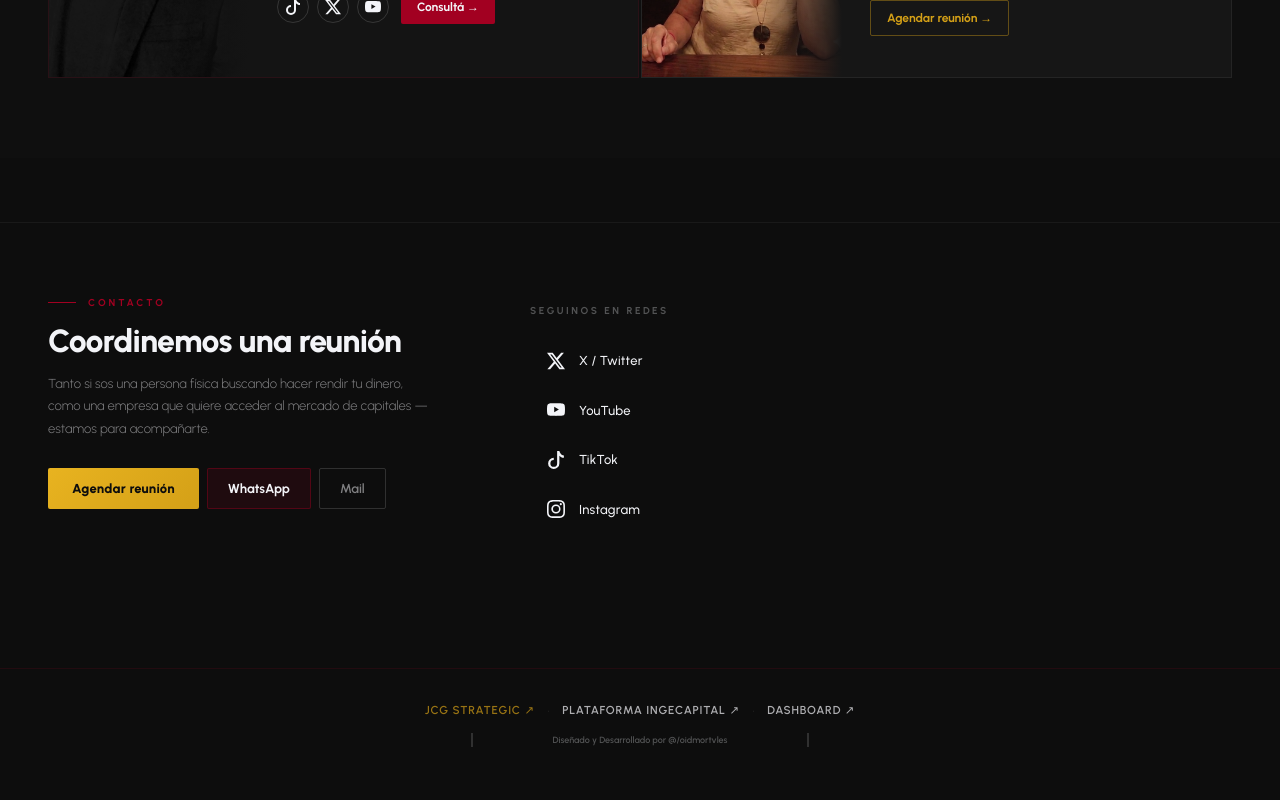
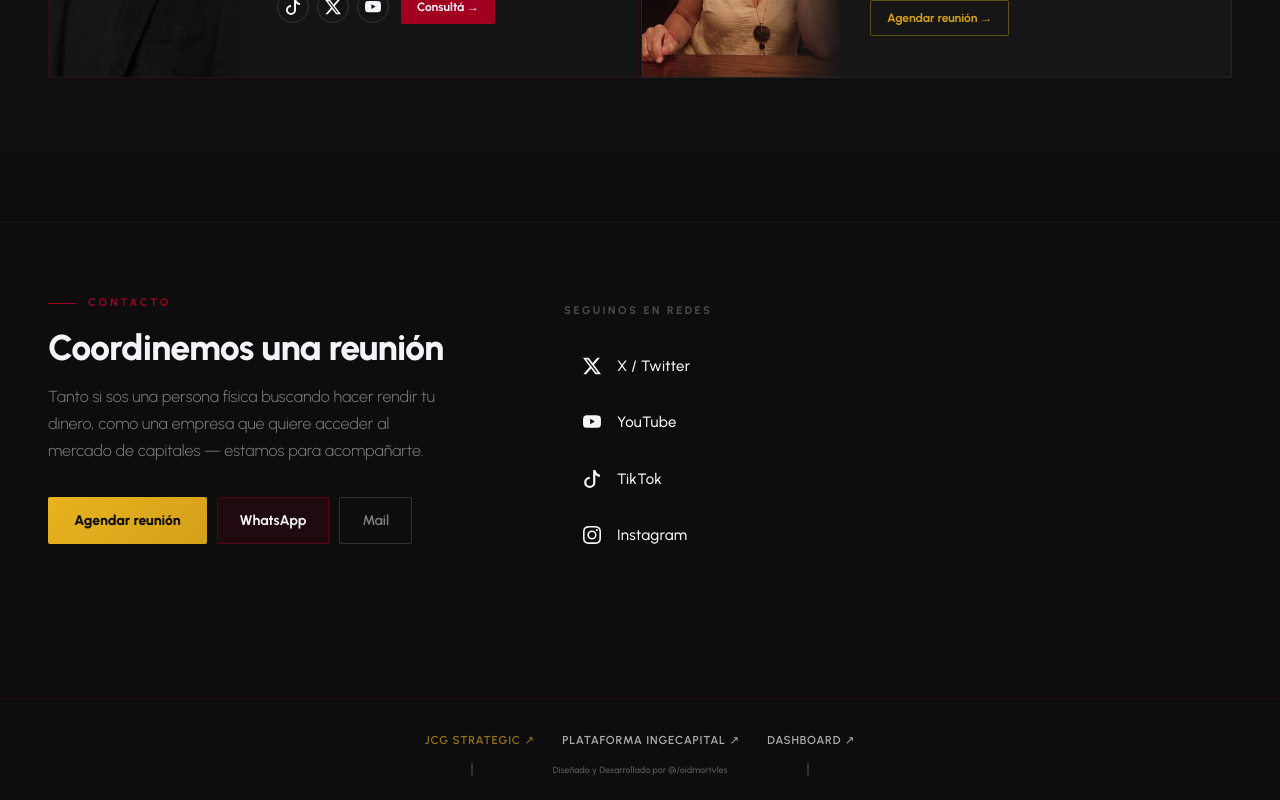
Before and after one commit to jcginversiones/JCGInversiones, a React (Vite) app: page / in a window 1280 px wide. Shown: the part 5533-6333 px from the top of the page. Before the commit the page ends 6304 px from the top, so only its background shows below. Built offline with nearby package versions, Linux system fonts and the light colour scheme.

Commit message:
Update Contact.css

```diff
--- a/src/components/Contact.css
+++ b/src/components/Contact.css
@@ -8,21 +8,21 @@
 .contactInner {
     display: grid;
     grid-template-columns: 1fr 1fr;
-    gap: 64px;
+    gap: 72px;
     align-items: start;
-    max-width: 900px;
+    max-width: 960px;
 }
 
 .contactEyebrow {
     display: flex;
     align-items: center;
     gap: 12px;
-    font-size: 10px;
+    font-size: 11px;
     font-weight: 700;
     letter-spacing: 3px;
     text-transform: uppercase;
     color: #a20021;
-    margin-bottom: 14px;
+    margin-bottom: 16px;
 }
 
 .contactEyebrowLine {
@@ -34,38 +34,37 @@
 }
 
 .contactTitulo {
-    font-size: clamp(24px, 2.5vw, 34px);
+    font-size: clamp(26px, 2.8vw, 38px);
     font-weight: 800;
     letter-spacing: -0.02em;
     line-height: 1.1;
     color: #F3F4F8;
-    margin-bottom: 14px;
+    margin-bottom: 16px;
 }
 
 .contactDesc {
-    font-size: 13px;
+    font-size: 16px;
     color: rgba(243,244,248,0.5);
     line-height: 1.7;
-    margin-bottom: 28px;
-    max-width: 380px;
+    margin-bottom: 32px;
+    max-width: 400px;
 }
 
 .contactBtns {
     display: flex;
-    gap: 8px;
+    gap: 10px;
     flex-wrap: wrap;
 }
 
 .contactBtnAgendar {
-    padding: 11px 24px;
+    padding: 13px 26px;
     background: linear-gradient(135deg, #e8b320, #D4A017);
     color: #0d0d0d;
-    font-size: 13px;
+    font-size: 14px;
     font-weight: 800;
     text-decoration: none;
     border-radius: 2px;
     transition: .2s ease-out;
-    letter-spacing: 0.02em;
 }
 .contactBtnAgendar:hover {
     background: linear-gradient(135deg, #f0c030, #e8b320);
@@ -73,31 +72,30 @@
 }
 
 .contactBtnWpp {
-    padding: 10px 20px;
+    padding: 12px 22px;
     background: rgba(162,0,33,0.12);
     color: #F3F4F8;
-    font-size: 13px;
+    font-size: 14px;
     font-weight: 700;
     text-decoration: none;
     border: 1px solid rgba(162,0,33,0.4);
     border-radius: 2px;
-    transition: .2s ease-out;
+    transition: .2s;
 }
 .contactBtnWpp:hover { background: #a20021; }
 
 .contactBtnMail {
-    padding: 10px 20px;
+    padding: 12px 22px;
     color: rgba(243,244,248,0.5);
-    font-size: 13px;
+    font-size: 14px;
     font-weight: 600;
     text-decoration: none;
     border: 1px solid rgba(243,244,248,0.15);
     border-radius: 2px;
-    transition: .2s ease-out;
+    transition: .2s;
 }
 .contactBtnMail:hover { color: #F3F4F8; border-color: rgba(243,244,248,0.4); }
 
-/* REDES */
 .contactRedes {
     display: flex;
     flex-direction: column;
@@ -106,11 +104,11 @@
 }
 
 .contactRedesLabel {
-    font-size: 10px;
+    font-size: 11px;
     font-weight: 700;
     letter-spacing: 2.5px;
     text-transform: uppercase;
-    color: rgba(243,244,248,0.3);
+    color: rgba(243,244,248,0.28);
 }
 
 .contactRedesItems {
@@ -122,8 +120,8 @@
 .contactRedItem {
     display: flex;
     align-items: center;
-    gap: 14px;
-    padding: 12px 16px;
+    gap: 16px;
+    padding: 14px 18px;
     text-decoration: none;
     color: rgba(243,244,248,0.5);
     border: 1px solid transparent;
@@ -138,16 +136,12 @@
 }
 
 .contactRedItem span {
-    font-size: 13px;
+    font-size: 15px;
     font-weight: 500;
     letter-spacing: 0.02em;
 }
 
 @media only screen and (max-width: 850px) {
     .contact { padding: 56px 24px; }
-
-    .contactInner {
-        grid-template-columns: 1fr;
-        gap: 40px;
-    }
+    .contactInner { grid-template-columns: 1fr; gap: 48px; }
 }
```
